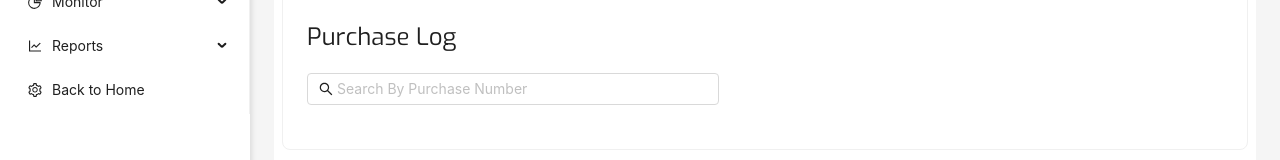
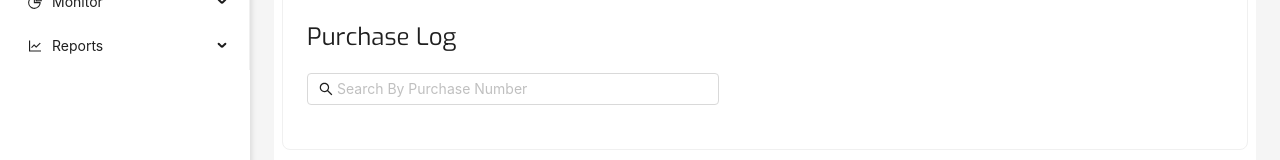
Before and after one commit to TEAM03-OJTPASSED/EduMaster_FinalProject_Team03_React12, a React (Vite) app: page /dashboard/admin/purchase-log in a window 1280 px wide. Shown: the part 190-350 px from the top of the page. Built offline with nearby package versions, Linux system fonts and the light colour scheme; no server answers; sample sign-in values are in the browser's storage.

Commit message:
delete button in admin

```diff
--- a/src/components/Admin/AdminSidebar.tsx
+++ b/src/components/Admin/AdminSidebar.tsx
@@ -5,7 +5,6 @@ import {
   BarChartOutlined,
   PieChartOutlined,
   LineChartOutlined,
-  SettingOutlined,
   UserOutlined,
   FormOutlined,
   FolderOutlined,
@@ -100,12 +99,6 @@ const menuItems: MenuItem[] = [
       },
     ],
   },
-  {
-    key: "settings",
-    icon: <SettingOutlined />,
-    label: "Back to Home",
-    path: "/",
-  },
 ];
 
 const AdminSidebar: React.FC<{ onMenuClick?: () => void }> = ({
--- a/src/pages/AdminDashboard/AdminContent.tsx
+++ b/src/pages/AdminDashboard/AdminContent.tsx
@@ -15,7 +15,8 @@ const cardStyle = {
   margin: "8px 0",
 };
 const AdminContent = () => {
-  const [dataSource] = useState([{
+  const [dataSource] = useState([
+    {
       key: "1",
       number: "Nguyễn Văn A",
       amount: "a@example.com",
```
